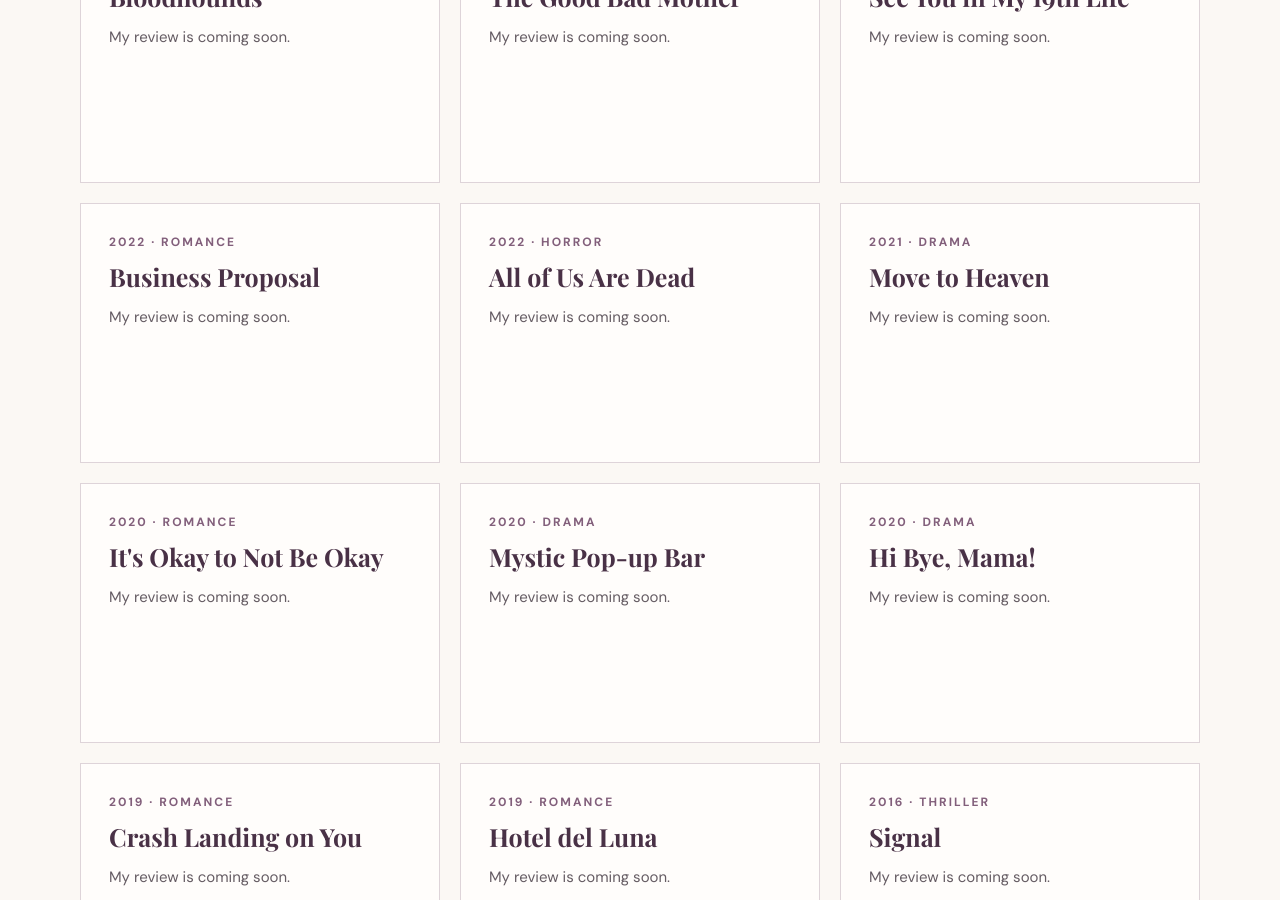
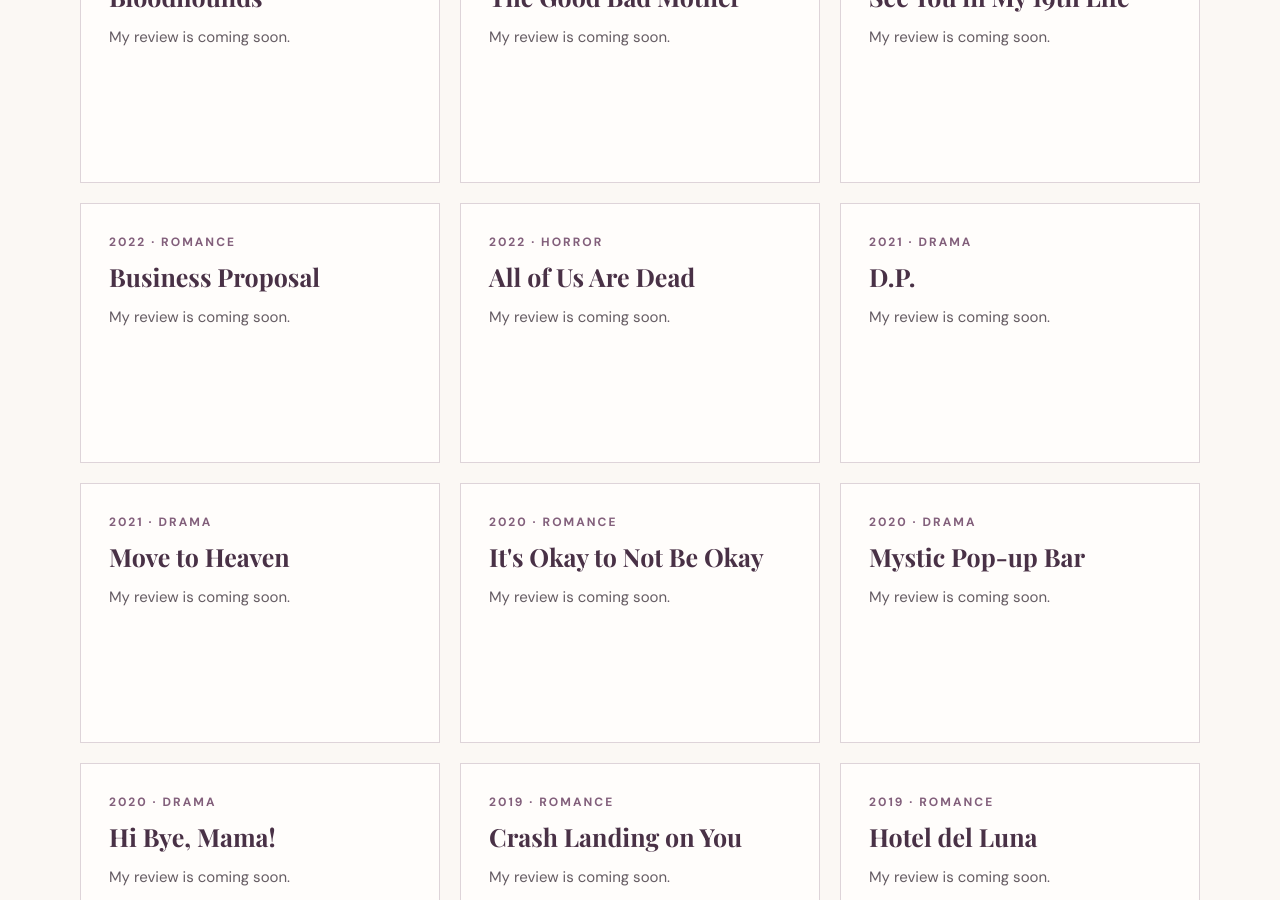
Before and after one commit to lydiarim22-coder/mindoflydia, a Jekyll site: the page built from korean-culture.html, in a window 1280 px wide and 900 px high, scrolled down 1240 px. Built offline with Jekyll 4.4.1, drawn with Linux system fonts in a browser that asks for light colours; some web fonts are replaced.

Commit message:
Add D.P. to Korean Culture dramas

```diff
--- a/_data/korean_culture_items.yml
+++ b/_data/korean_culture_items.yml
@@ -75,3 +75,9 @@
   genre: Romance
   topic: dramas
   note: "My review is coming soon."
+
+- title: "D.P."
+  year: 2021
+  genre: Drama
+  topic: dramas
+  note: "My review is coming soon."
```
